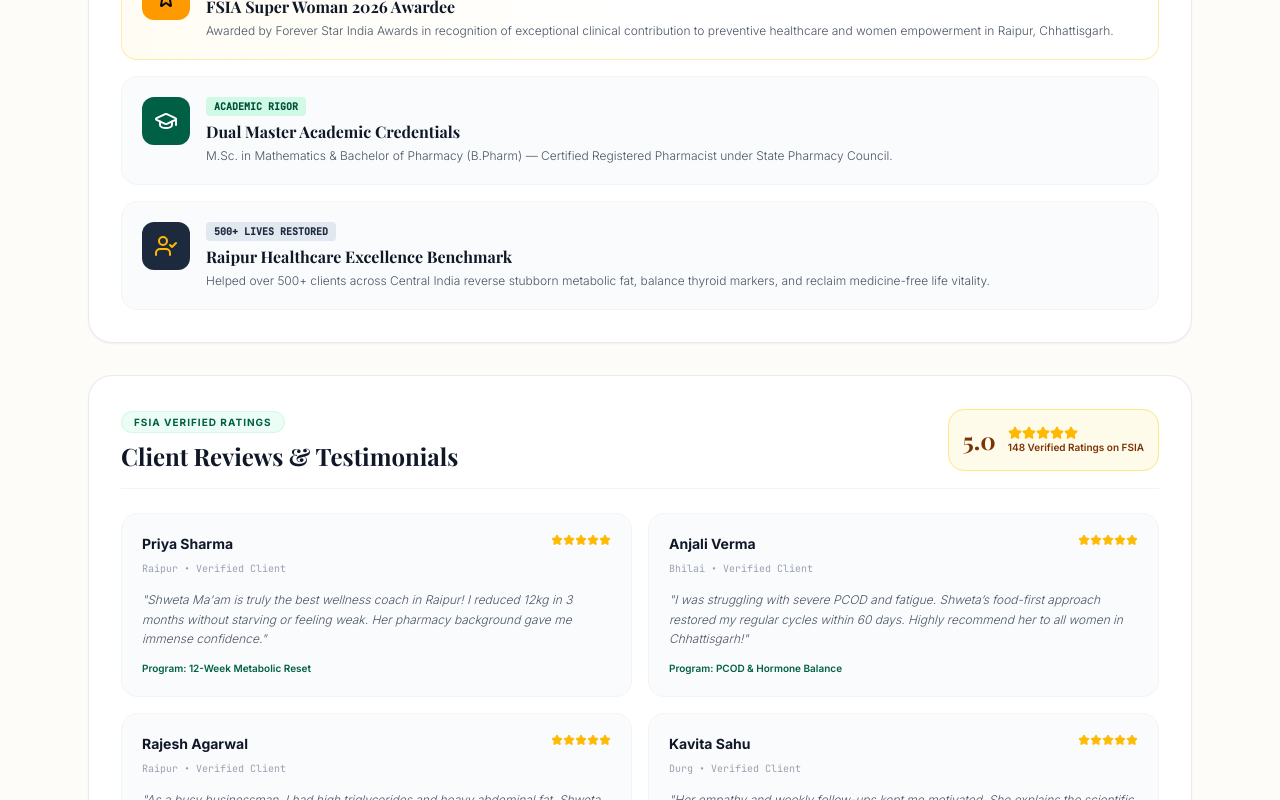
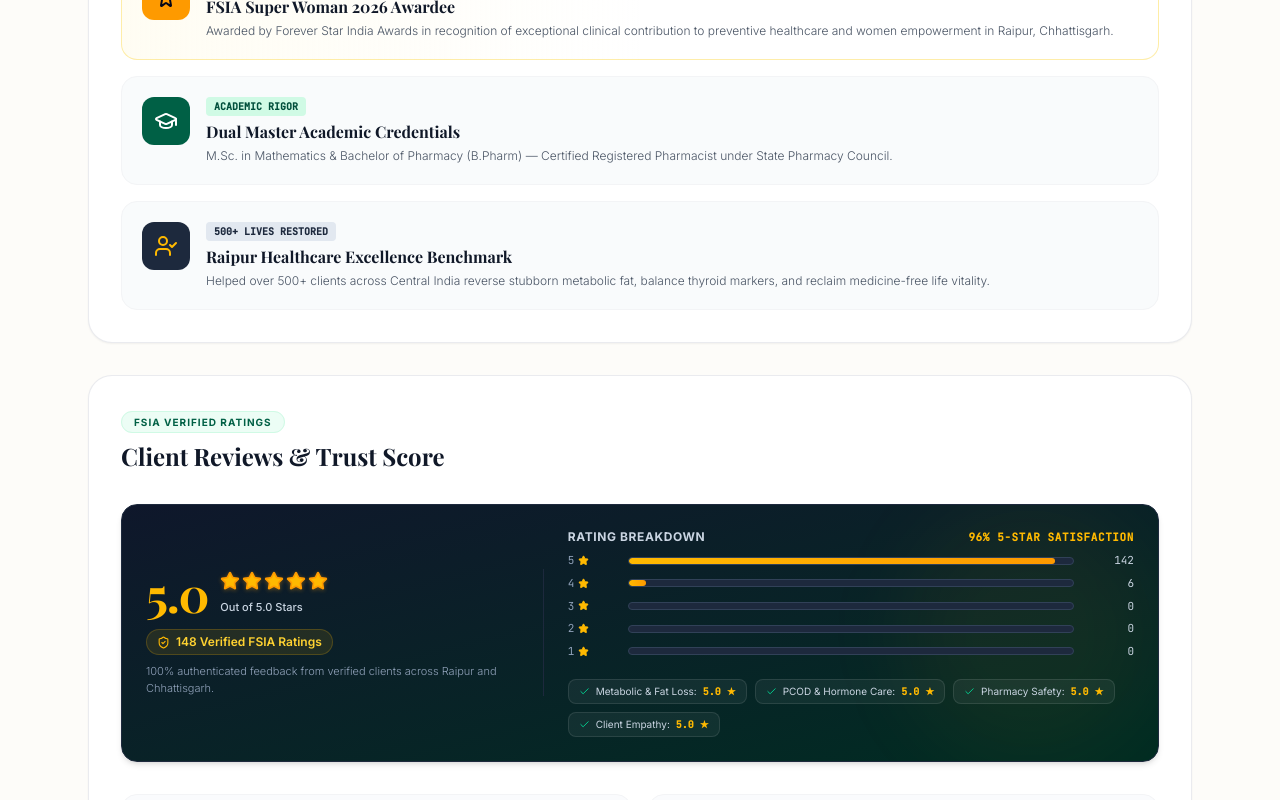
Before and after one commit to Hackerboy19/fsia-shweta_mishra, a React (Vite) app: page / in a window 1280 px wide. Shown: the part 2000-2800 px from the top of the page. Built offline with nearby package versions, Linux system fonts and the light colour scheme; a web font is replaced by a local one.

Commit message:
feat: add scroll-triggered animations and review data
Implement FadeInOnScroll component and structured review data to enhance visual engagement and provide SEO-ready aggregate ratings.

```diff
--- a/src/components/ShwetaProfilePage.tsx
+++ b/src/components/ShwetaProfilePage.tsx
@@ -1,4 +1,4 @@
-import React, { useState } from 'react';
+import React, { useState, useEffect, useRef } from 'react';
 import {
   Award,
   Star,
@@ -17,8 +17,129 @@ import {
   ExternalLink,
   ChevronRight,
   Microscope,
-  GraduationCap
+  GraduationCap,
+  ThumbsUp,
+  Check
 } from 'lucide-react';
+
+// Single Source of Truth for JSON-LD Aggregate Rating
+const REVIEW_DATA = {
+  ratingValue: 5.0,
+  reviewCount: 148,
+  bestRating: 5,
+  worstRating: 1,
+  distribution: [
+    { stars: 5, count: 142, percentage: 96 },
+    { stars: 4, count: 6, percentage: 4 },
+    { stars: 3, count: 0, percentage: 0 },
+    { stars: 2, count: 0, percentage: 0 },
+    { stars: 1, count: 0, percentage: 0 },
+  ],
+  categories: [
+    { name: 'Metabolic & Fat Loss', rating: 5.0 },
+    { name: 'PCOD & Hormone Care', rating: 5.0 },
+    { name: 'Pharmacy Safety', rating: 5.0 },
+    { name: 'Client Empathy', rating: 5.0 },
+  ]
+};
+
+// Intersection Observer Fade-in Scroll Component
+function FadeInOnScroll({
+  children,
+  className = '',
+  delay = 0
+}: {
+  children: React.ReactNode;
+  className?: string;
+  delay?: number;
+}) {
+  const [isVisible, setIsVisible] = useState(false);
+  const ref = useRef<HTMLDivElement>(null);
+
+  useEffect(() => {
+    const el = ref.current;
+    if (!el) return;
+
+    const observer = new IntersectionObserver(
+      ([entry]) => {
+        if (entry.isIntersecting) {
+          setIsVisible(true);
+          observer.unobserve(el);
+        }
+      },
+      {
+        threshold: 0.1,
+        rootMargin: '0px 0px -30px 0px'
+      }
+    );
+
+    observer.observe(el);
+
+    return () => {
+      observer.disconnect();
+    };
+  }, []);
+
+  return (
+    <div
+      ref={ref}
+      style={{ transitionDelay: `${delay}ms` }}
+      className={`transition-all duration-700 ease-out transform ${
+        isVisible
+          ? 'opacity-100 translate-y-0'
+          : 'opacity-0 translate-y-6'
+      } ${className}`}
+    >
+      {children}
+    </div>
+  );
+}
+
+// High-Contrast Gold Star Rating Component
+function GoldStarRating({
+  rating = 5,
+  maxStars = 5,
+  size = 16,
+  showNumeric = false,
+  className = ""
+}: {
+  rating?: number;
+  maxStars?: number;
+  size?: number;
+  showNumeric?: boolean;
+  className?: string;
+}) {
+  return (
+    <div className={`inline-flex items-center gap-1 ${className}`}>
+      <div className="flex items-center gap-0.5 text-amber-500 drop-shadow-xs">
+        {Array.from({ length: maxStars }).map((_, i) => {
+          const starValue = i + 1;
+          const isFilled = rating >= starValue;
+          const isHalf = rating > i && rating < starValue;
+
+          return (
+            <Star
+              key={i}
+              size={size}
+              className={`${
+                isFilled
+                  ? 'fill-amber-400 text-amber-500 drop-shadow-[0_1px_2px_rgba(245,158,11,0.4)]'
+                  : isHalf
+                  ? 'fill-amber-400/50 text-amber-500'
+                  : 'fill-gray-200 text-gray-300'
+              } transition-transform hover:scale-110`}
+            />
+          );
+        })}
+      </div>
+      {showNumeric && (
+        <span className="font-mono font-bold text-gray-900 text-xs ml-1">
+          {rating.toFixed(1)}
+        </span>
+      )}
+    </div>
+  );
+}
 
 export default function ShwetaProfilePage() {
   const [activeTab, setActiveTab] = useState<'bio' | 'expertise' | 'awards' | 'reviews'>('bio');
@@ -96,10 +217,10 @@ export default function ShwetaProfilePage() {
                 },
                 'aggregateRating': {
                   '@type': 'AggregateRating',
-                  'ratingValue': '5.0',
-                  'reviewCount': '148',
-                  'bestRating': '5',
-                  'worstRating': '1'
+                  'ratingValue': REVIEW_DATA.ratingValue.toFixed(1),
+                  'reviewCount': REVIEW_DATA.reviewCount.toString(),
+                  'bestRating': REVIEW_DATA.bestRating.toString(),
+                  'worstRating': REVIEW_DATA.worstRating.toString()
                 }
               }
             ]
@@ -168,6 +289,7 @@ export default function ShwetaProfilePage() {
         <article className="space-y-8">
 
           {/* PROFILE HERO CARD */}
+          <FadeInOnScroll>
             <div className="bg-white rounded-3xl border border-gray-200/80 shadow-xs p-6 sm:p-8 relative overflow-hidden">
             {/* Background Accent Gradient */}
             <div className="absolute top-0 right-0 w-80 h-80 bg-gradient-to-br from-amber-100/40 via-emerald-50/20 to-transparent rounded-full blur-3xl pointer-events-none" />
@@ -179,7 +301,11 @@ export default function ShwetaProfilePage() {
                 <div className="relative group">
                   <img
                     src="https://images.unsplash.com/photo-1594824813573-246434de83fb?auto=format&fit=crop&q=80&w=800"
+                    srcSet="https://images.unsplash.com/photo-1594824813573-246434de83fb?auto=format&fit=crop&q=80&w=320 320w, https://images.unsplash.com/photo-1594824813573-246434de83fb?auto=format&fit=crop&q=80&w=480 480w, https://images.unsplash.com/photo-1594824813573-246434de83fb?auto=format&fit=crop&q=80&w=640 640w, https://images.unsplash.com/photo-1594824813573-246434de83fb?auto=format&fit=crop&q=80&w=800 800w, https://images.unsplash.com/photo-1594824813573-246434de83fb?auto=format&fit=crop&q=80&w=1200 1200w"
+                    sizes="(max-width: 640px) 192px, (max-width: 768px) 224px, 256px"
                     alt="Shweta Mishra - Best Wellness Coach in Raipur"
+                    decoding="async"
+                    fetchPriority="high"
                     className="w-48 h-60 sm:w-56 sm:h-68 md:w-64 md:h-80 object-cover rounded-2xl border-4 border-white shadow-lg shadow-gray-200"
                   />
                   <div className="absolute -bottom-3 -right-2 bg-slate-900 text-amber-400 border border-slate-700 px-3 py-1 rounded-full text-[10px] font-bold tracking-widest uppercase flex items-center gap-1.5 shadow-md">
@@ -235,13 +361,9 @@ export default function ShwetaProfilePage() {
                     <ShieldCheck size={14} className="text-slate-600" />
                     <span>FSIA Directory Verified</span>
                   </div>
-                  <div className="inline-flex items-center gap-1.5 px-3 py-1.5 bg-amber-50/80 text-amber-900 border border-amber-200/80 rounded-xl text-xs font-semibold">
-                    <div className="flex text-amber-500">
-                      {[...Array(5)].map((_, i) => (
-                        <Star key={i} size={12} className="fill-amber-400 text-amber-400" />
-                      ))}
-                    </div>
-                    <span>5.0 ★ Rating (148 Client Reviews)</span>
+                  <div className="inline-flex items-center gap-1.5 px-3 py-1.5 bg-amber-50/90 text-amber-950 border border-amber-200/90 rounded-xl text-xs font-semibold shadow-xs">
+                    <GoldStarRating rating={REVIEW_DATA.ratingValue} size={13} />
+                    <span>{REVIEW_DATA.ratingValue.toFixed(1)} Rating ({REVIEW_DATA.reviewCount} Verified Reviews)</span>
                   </div>
                 </div>
 
@@ -302,6 +424,7 @@ export default function ShwetaProfilePage() {
 
             </div>
           </div>
+          </FadeInOnScroll>
 
           {/* STICKY LOCAL PROFILE NAVIGATION */}
           <nav aria-label="Profile navigation" className="sticky top-0 z-30 bg-white/95 backdrop-blur-md border-y border-gray-200/80 shadow-xs rounded-xl p-1 sm:px-2 sm:py-1.5 my-6">
@@ -361,6 +484,7 @@ export default function ShwetaProfilePage() {
           </nav>
 
           {/* SECTION 1: BIO & STORY */}
+          <FadeInOnScroll>
             <section
               id="bio"
               aria-labelledby="heading-bio"
@@ -451,8 +575,10 @@ export default function ShwetaProfilePage() {
                 </div>
               </div>
             </section>
+          </FadeInOnScroll>
 
           {/* SECTION 2: EXPERTISE & OFFERINGS */}
+          <FadeInOnScroll>
             <section
               id="expertise"
               aria-labelledby="heading-expertise"
@@ -526,8 +652,10 @@ export default function ShwetaProfilePage() {
                 </li>
               </ul>
             </section>
+          </FadeInOnScroll>
 
           {/* SECTION 3: AWARDS & RECOGNITION */}
+          <FadeInOnScroll>
             <section
               id="awards"
               aria-labelledby="heading-awards"
@@ -607,36 +735,92 @@ export default function ShwetaProfilePage() {
                 </div>
               </div>
             </section>
+          </FadeInOnScroll>
 
           {/* SECTION 4: REVIEWS & RATING */}
+          <FadeInOnScroll>
             <section
               id="reviews"
               aria-labelledby="heading-reviews"
-            className={`bg-white rounded-3xl border border-gray-200/80 shadow-xs p-6 sm:p-8 space-y-6 ${
+              className={`bg-white rounded-3xl border border-gray-200/80 shadow-xs p-6 sm:p-8 space-y-8 ${
                 activeTab !== 'reviews' ? 'hidden md:block' : 'block'
               }`}
             >
-            <div className="border-b border-gray-100 pb-4 flex flex-col sm:flex-row sm:items-center justify-between gap-4">
               <div>
                 <span className="text-[10px] font-bold uppercase tracking-widest text-emerald-800 bg-emerald-50 px-3 py-1 rounded-full border border-emerald-100">
                   FSIA Verified Ratings
                 </span>
                 <h2 id="heading-reviews" className="text-xl sm:text-2xl font-serif font-bold text-gray-900 mt-2">
-                  Client Reviews &amp; Testimonials
+                  Client Reviews &amp; Trust Score
                 </h2>
               </div>
 
-              {/* Aggregated Score Badge */}
-              <div className="bg-amber-50 p-3.5 rounded-2xl border border-amber-200 flex items-center gap-3 shrink-0">
-                <div className="text-2xl font-serif font-bold text-amber-900">5.0</div>
+              {/* DYNAMIC VISUAL STAR RATING COMPONENT CARD */}
+              <div className="bg-gradient-to-br from-slate-900 via-slate-850 to-emerald-950 text-white rounded-2xl p-6 shadow-md border border-slate-800 relative overflow-hidden">
+                <div className="absolute top-0 right-0 w-64 h-64 bg-amber-400/5 rounded-full blur-2xl pointer-events-none" />
+
+                <div className="grid grid-cols-1 md:grid-cols-12 gap-6 items-center relative z-10">
+                  {/* Score Showcase Column */}
+                  <div className="md:col-span-5 text-center md:text-left space-y-3 md:border-r md:border-slate-800 md:pr-6">
+                    <div className="flex items-center justify-center md:justify-start gap-3">
+                      <span className="text-4xl sm:text-5xl font-serif font-bold text-amber-400 tracking-tight">
+                        {REVIEW_DATA.ratingValue.toFixed(1)}
+                      </span>
+                      <div className="text-left">
+                        <GoldStarRating rating={REVIEW_DATA.ratingValue} size={20} />
+                        <p className="text-[11px] text-slate-300 font-medium mt-0.5">
+                          Out of {REVIEW_DATA.bestRating}.0 Stars
+                        </p>
+                      </div>
+                    </div>
+
                     <div>
-                  <div className="flex text-amber-500">
-                    {[...Array(5)].map((_, i) => (
-                      <Star key={i} size={14} className="fill-amber-400 text-amber-400" />
+                      <span className="text-xs font-semibold text-amber-300 bg-amber-400/10 border border-amber-400/20 px-2.5 py-1 rounded-full inline-flex items-center gap-1.5">
+                        <ShieldCheck size={13} className="text-amber-400" />
+                        <span>{REVIEW_DATA.reviewCount} Verified FSIA Ratings</span>
+                      </span>
+                      <p className="text-[11px] text-slate-400 mt-2 font-light">
+                        100% authenticated feedback from verified clients across Raipur and Chhattisgarh.
+                      </p>
+                    </div>
+                  </div>
+
+                  {/* Rating Distribution Bar Chart */}
+                  <div className="md:col-span-7 space-y-2">
+                    <h3 className="text-xs font-bold text-slate-300 uppercase tracking-wider mb-2 flex items-center justify-between">
+                      <span>Rating Breakdown</span>
+                      <span className="text-amber-400 font-mono text-[11px]">96% 5-Star Satisfaction</span>
+                    </h3>
+
+                    {REVIEW_DATA.distribution.map((item) => (
+                      <div key={item.stars} className="flex items-center gap-3 text-xs">
+                        <span className="w-12 text-[11px] font-mono text-slate-400 flex items-center gap-1 shrink-0">
+                          {item.stars} <Star size={11} className="fill-amber-400 text-amber-400" />
+                        </span>
+                        <div className="flex-1 bg-slate-800 rounded-full h-2 overflow-hidden border border-slate-700">
+                          <div
+                            className="bg-gradient-to-r from-amber-400 to-amber-500 h-full rounded-full transition-all duration-500"
+                            style={{ width: `${item.percentage}%` }}
+                          />
+                        </div>
+                        <span className="w-12 text-right text-[11px] font-mono text-slate-300 shrink-0">
+                          {item.count > 0 ? `${item.count}` : '0'}
+                        </span>
+                      </div>
                     ))}
-                  </div>
-                  <div className="text-[10px] font-semibold text-amber-900">
-                    148 Verified Ratings on FSIA
+
+                    {/* Category Pill Ratings */}
+                    <div className="pt-3 flex flex-wrap gap-2">
+                      {REVIEW_DATA.categories.map((cat, idx) => (
+                        <span
+                          key={idx}
+                          className="text-[10px] bg-white/5 border border-white/10 text-slate-300 px-2.5 py-1 rounded-lg flex items-center gap-1.5"
+                        >
+                          <Check size={11} className="text-emerald-400" />
+                          <span>{cat.name}:</span>
+                          <strong className="text-amber-400 font-mono">{cat.rating.toFixed(1)} ★</strong>
+                        </span>
+                      ))}
                     </div>
                   </div>
                 </div>
@@ -728,8 +912,10 @@ export default function ShwetaProfilePage() {
                 </div>
               </div>
             </section>
+          </FadeInOnScroll>
 
           {/* SECTION 5: CONSULTATION BOOKING & DIRECT CONNECT */}
+          <FadeInOnScroll>
             <section
               id="consultation"
               aria-labelledby="heading-consultation"
@@ -780,6 +966,7 @@ export default function ShwetaProfilePage() {
                 </div>
               </div>
             </section>
+          </FadeInOnScroll>
 
         </article>
 
```
Lines whose indentation alone changed are shown as unchanged.
